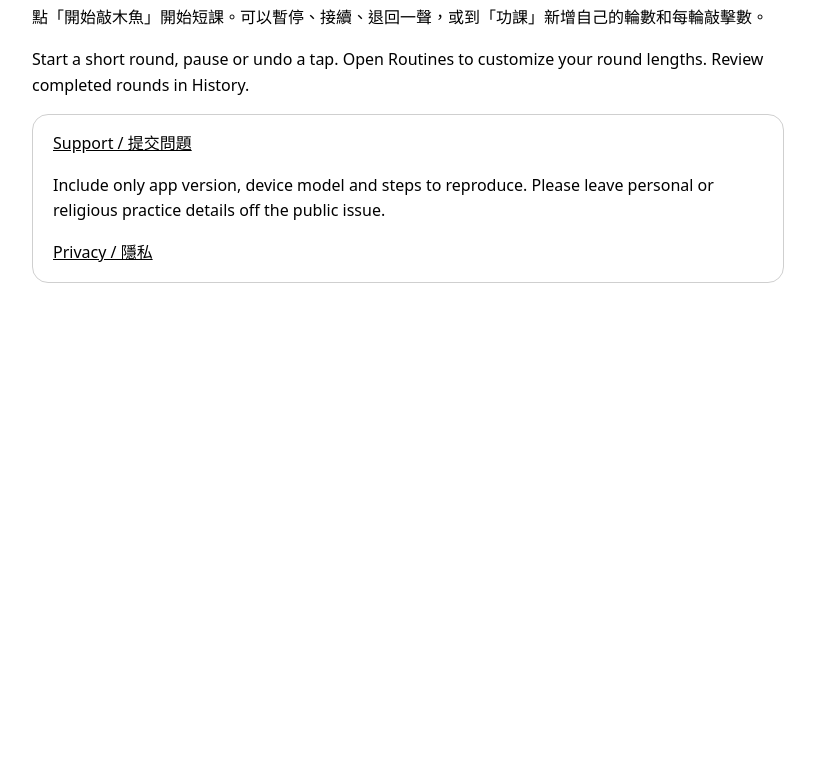
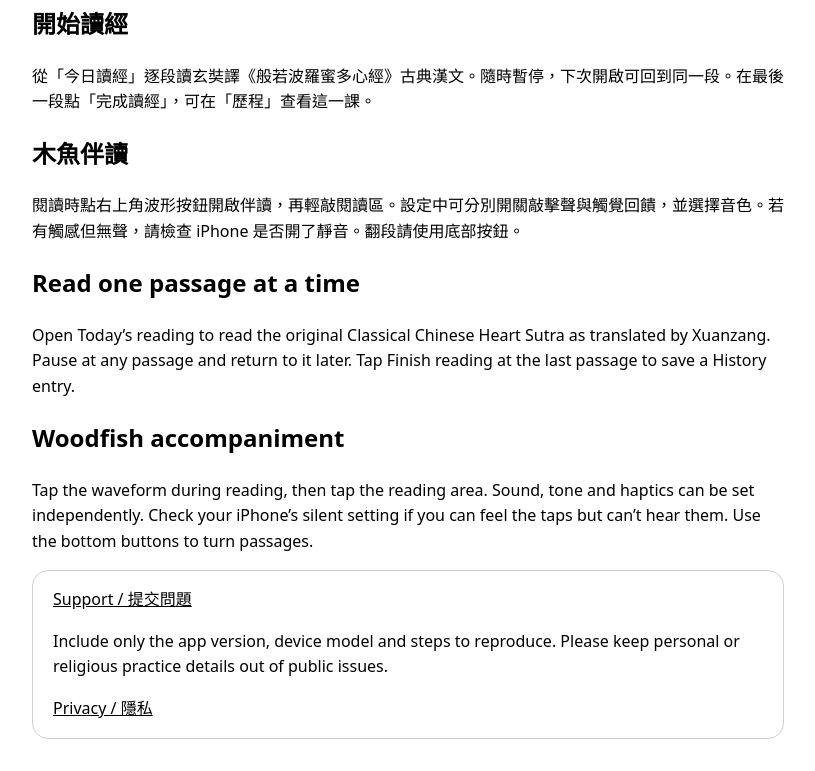
Before and after one commit to wanwanyahoo/scripture-practice-support, a plain HTML site: page woodfish/index.html in a window 1280 px wide. Shown: the part 121-892 px from the top of the page, without its empty margins (232-1047 px from the left). Before the commit the page ends 800 px from the top, so only its background shows below. Drawn offline with Linux system fonts and the light colour scheme.

Commit message:
Update Heart Sutra Daily support and privacy copy

```diff
--- a/woodfish/index.html
+++ b/woodfish/index.html
@@ -1,2 +1,15 @@
 <!doctype html><html lang="zh-Hant"><head><meta charset="utf-8"><meta name="viewport" content="width=device-width,initial-scale=1">
-<style>:root{color-scheme:light dark;font-family:system-ui}body{max-width:47rem;padding:2rem;margin:auto;line-height:1.6}h1{font-size:2.4rem;line-height:1.12}a{color:inherit}hr{opacity:.25}.panel{padding:1rem 1.25rem;border:1px solid #8886;border-radius:1rem}</style><title>木魚日課 · Woodfish Practice</title></head><body><main><h1>木魚日課 · Woodfish Practice</h1><p>點「開始敲木魚」開始短課。可以暫停、接續、退回一聲，或到「功課」新增自己的輪數和每輪敲擊數。</p><p>Start a short round, pause or undo a tap. Open Routines to customize your round lengths. Review completed rounds in History.</p><div class="panel"><a href="https://github.com/wanwanyahoo/scripture-practice-support/issues/new">Support / 提交問題</a><p>Include only app version, device model and steps to reproduce. Please leave personal or religious practice details off the public issue.</p><a href="privacy.html">Privacy / 隱私</a></div></main></body></html>
+<style>:root{color-scheme:light dark;font-family:system-ui}body{max-width:47rem;padding:2rem;margin:auto;line-height:1.6}h1{font-size:2.4rem;line-height:1.12}a{color:inherit}.panel{padding:1rem 1.25rem;border:1px solid #8886;border-radius:1rem}</style><title>心經日課 · Heart Sutra Daily</title></head><body><main>
+<h1>心經日課 · Heart Sutra Daily</h1>
+<h2>開始讀經</h2>
+<p>從「今日讀經」逐段讀玄奘譯《般若波羅蜜多心經》古典漢文。隨時暫停，下次開啟可回到同一段。在最後一段點「完成讀經」，可在「歷程」查看這一課。</p>
+<h2>木魚伴讀</h2>
+<p>閱讀時點右上角波形按鈕開啟伴讀，再輕敲閱讀區。設定中可分別開關敲擊聲與觸覺回饋，並選擇音色。若有觸感但無聲，請檢查 iPhone 是否開了靜音。翻段請使用底部按鈕。</p>
+<div lang="en">
+<h2>Read one passage at a time</h2>
+<p>Open Today’s reading to read the original Classical Chinese Heart Sutra as translated by Xuanzang. Pause at any passage and return to it later. Tap Finish reading at the last passage to save a History entry.</p>
+<h2>Woodfish accompaniment</h2>
+<p>Tap the waveform during reading, then tap the reading area. Sound, tone and haptics can be set independently. Check your iPhone’s silent setting if you can feel the taps but can’t hear them. Use the bottom buttons to turn passages.</p>
+</div>
+<div class="panel"><a href="https://github.com/wanwanyahoo/scripture-practice-support/issues/new">Support / 提交問題</a><p>Include only the app version, device model and steps to reproduce. Please keep personal or religious practice details out of public issues.</p><a href="privacy.html">Privacy / 隱私</a></div>
+</main></body></html>
```
Also changed, not shown: woodfish/privacy.html (+6 -1 lines).
